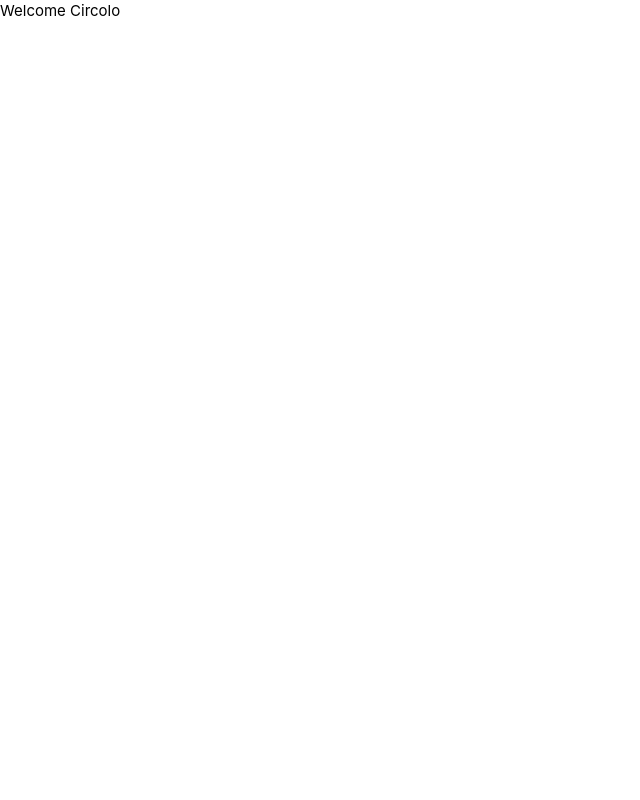
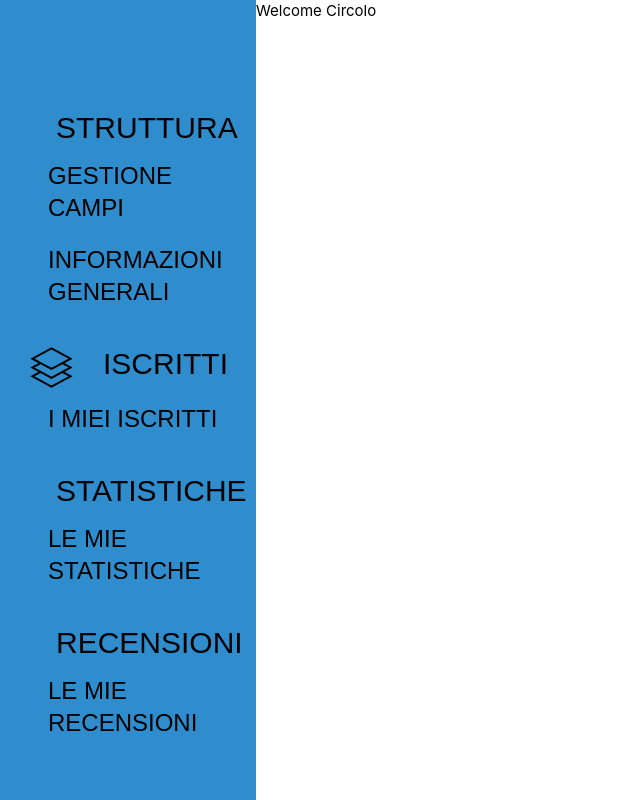
Before and after one commit to PadelHubEngineering/padelhub-frontend, a Vue app: page /dashCircolo in a window 1280 px wide. Shown: the whole page, without its empty margins (0-640 px from the left). Built offline with nearby package versions, Linux system fonts and the light colour scheme; a web font is replaced by a local one.

Commit message:
Completata dashboard circolo con la barra laterale

```diff
--- a/src/views/DashboardCircolo.vue
+++ b/src/views/DashboardCircolo.vue
@@ -1,3 +1,20 @@
+<script setup lang="ts">
+    import CircoloMenuComponent from "../components/CircoloMenuItems/CircoloMenuComponent.vue"
+</script>
+
+
+<template>
+    <div class="flex h-screen w-screen">
+        <CircoloMenuComponent
+            class='w-1/5'
+        />
+
+        <div class="w-4/5">
+            <h3>Welcome Circolo {{ getUsername() }}</h3>
+        </div>
+    </div>
+</template>
+
 <script lang="ts">
     export default {
         name: 'DashboardCircolo',
@@ -8,11 +25,9 @@
             getUsername(): string {
                 return this.$store.state.auth.nome;
             }
-        }
+        },
+        components: [
+            CircoloMenuComponent
+        ]
     }
 </script>
-
-
-<template>
-    <h3>Welcome Circolo {{ getUsername() }}</h3>
-</template>
```
